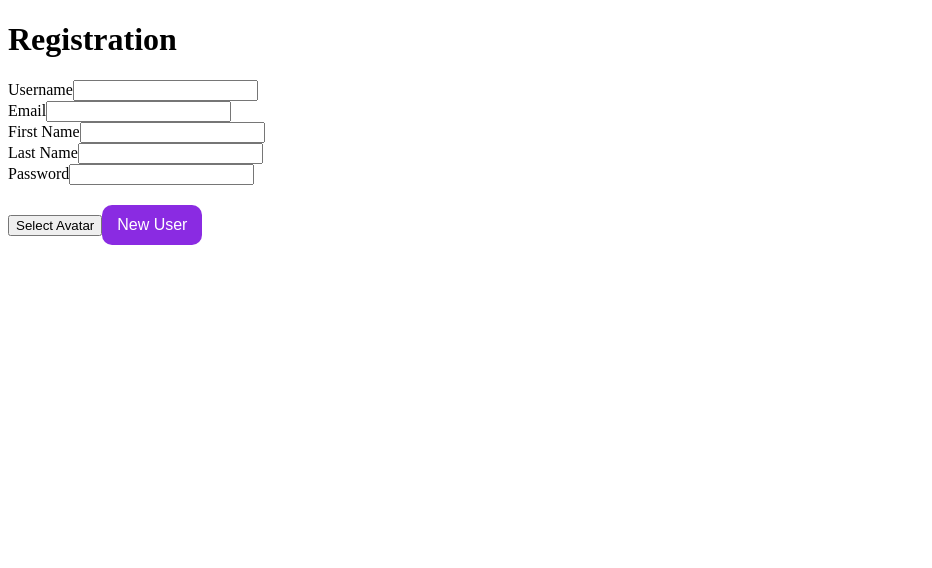
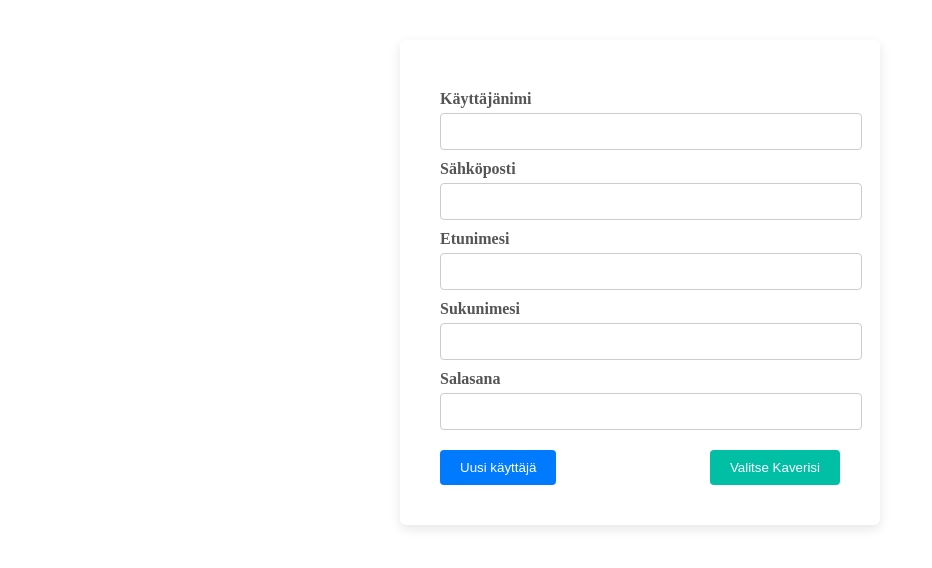
Before and after one commit to tuulikoo/LanguageApp, a Next.js app: page /Registration in a window 1280 px wide. Shown: the top 568 px of the page, without its empty margins (0-932 px from the left). Built offline with nearby package versions, Linux system fonts and the light colour scheme.

Commit message:
avatar saving for user and shitton of styles

```diff
--- a/src/components/registrationComponent.js
+++ b/src/components/registrationComponent.js
@@ -3,6 +3,7 @@ import { useState } from "react";
 import axios from "axios";
 import { useRouter } from "next/router";
 import styles from "../styles/RegistrationForm.module.scss";
+import Image from "next/image";
 
 function RegistrationForm() {
     const {
@@ -27,6 +28,10 @@ function RegistrationForm() {
     const router = useRouter();
 
     const onSubmit = async (data) => {
+        if (selectedAvatar) {
+            data.avatarId = selectedAvatar.id;
+        }
+
         try {
             setApiFeedback(null);
             setLoading(true);
@@ -34,7 +39,7 @@ function RegistrationForm() {
             if (response.status === 200) {
                 setApiFeedback({
                     type: "success",
-                    message: "User created successfully",
+                    message: "Käyttäjä luotu onnistuneesti!",
                 });
                 setTimeout(() => {
                     router.push("/Login");
@@ -48,43 +53,46 @@ function RegistrationForm() {
     };
 
     return (
-        <form onSubmit={handleSubmit(onSubmit)}>
+        <form className={styles.formWrapper} onSubmit={handleSubmit(onSubmit)}>
             {[
                 {
-                    label: "Username",
+                    label: "Käyttäjänimi",
                     type: "text",
                     id: "username",
-                    validation: { required: "Username is required" },
+                    validation: { required: "Käyttäjänimi tarvitaan" },
                 },
                 {
-                    label: "Email",
+                    label: "Sähköposti",
                     type: "email",
                     id: "email",
                     validation: {
-                        required: "Email is required",
+                        required: "Sähköpostiosoite tarvitaan",
                         pattern: {
                             value: /\S+@\S+\.\S+/,
-                            message: "Invalid email address",
+                            message: "Sähköpostiosoite ei ole oikeassa muodossa",
                         },
                     },
                 },
                 {
-                    label: "First Name",
+                    label: "Etunimesi",
                     type: "text",
                     id: "firstName",
-                    validation: { required: "First Name is required" },
+                    validation: { required: "Etunimi tarvitaan" },
                 },
                 {
-                    label: "Last Name",
+                    label: "Sukunimesi",
                     type: "text",
                     id: "lastName",
-                    validation: { required: "Last Name is required" },
+                    validation: { required: "Sukunimi tarvitaan" },
                 },
                 {
-                    label: "Password",
+                    label: "Salasana",
                     type: "password",
                     id: "password",
-                    validation: { required: "Password is required" },
+                    validation: {
+                        required: "Salasana tarvitaan",
+                        minLength: { 8: "Salasanan pitää olla vähintään 8 merkkiä" },
+                    },
                 },
             ].map((field) => (
                 <div key={field.id}>
@@ -99,15 +107,14 @@ function RegistrationForm() {
                     )}
                 </div>
             ))}
-
-            <button type="button" onClick={() => setIsModalOpen(true)}>
-                Select Avatar
-            </button>
-
+            <input
+                type="hidden"
+                {...register("avatarId")}
+                value={selectedAvatar ? selectedAvatar.id : ""}
+            />
             {isModalOpen && (
                 <div className={styles.modalOverlay}>
                     <div className={styles.modalContent}>
-                        <h2>Select an Avatar</h2>
                         <div className={styles.avatarsGrid}>
                             {avatars.map((avatar) => (
                                 <div
@@ -116,29 +123,35 @@ function RegistrationForm() {
                                         setSelectedAvatar(avatar);
                                         setIsModalOpen(false);
                                     }}
+
                                 >
                                     <img
                                         src={avatar.src}
                                         alt="Avatar"
-                                        className={
-                                            selectedAvatar === avatar ? styles.selectedAvatar : ""
-                                        }
+                                        className={`${styles.avatarImage} ${selectedAvatar === avatar ? styles.selectedAvatar : ""
+                                            }`}
                                     />
                                 </div>
                             ))}
                         </div>
-                        <button onClick={() => setIsModalOpen(false)}>Close</button>
+                        <button className={styles.closeModalButton} onClick={() => setIsModalOpen(false)}>Close</button>
                     </div>
                 </div>
             )}
+            <div className={styles.avatarButtoncontainer}>
+                <button
+                    className={styles.newUserButton}
+                    type="submit"
+                    disabled={loading}
+                >
+                    {loading ? "Ladataan..." : "Uusi käyttäjä"}
+                </button>
+                <button className={styles.selectAvatarButton} type="button" onClick={() => setIsModalOpen(true)}>
+                    {selectedAvatar ? "Vaihda Kaveria" : "Valitse Kaverisi"}
+                </button>
 
-            <button
-                className={styles.newUserButton}
-                type="submit"
-                disabled={loading}
-            >
-                {loading ? "Loading..." : "New User"}
-            </button>
+            </div>
+
 
             {apiFeedback && (
                 <p
--- a/src/pages/Registration.js
+++ b/src/pages/Registration.js
@@ -8,7 +8,6 @@ const handleSubmit = (data) => {
 
     return (
         <div>
-      <h1>Registration</h1>
             <RegistrationForm onSubmit={handleSubmit} />
         </div>
     );
--- a/src/pages/api/createUser.js
+++ b/src/pages/api/createUser.js
@@ -15,7 +15,7 @@ const emailExists = async (email) => {
 };
 
 const CreateUser = async (req, res) => {
-    const { username, password, email, firstName, lastName } = req.body;
+    const { username, password, email, firstName, lastName, avatarId } = req.body;
 
     try {
         // Check if username or email already exists
@@ -35,6 +35,7 @@ const CreateUser = async (req, res) => {
                 email,
                 firstName,
                 lastName,
+                avatarId,
             },
         });
 
@@ -47,7 +48,7 @@ const CreateUser = async (req, res) => {
         const token = generateToken(payload);
         res.status(200).json({ message: 'User created successfully', token });
     } catch (error) {
-        res.status(500).json({ message: error.message });
+        res.status(500).json({ message: "something went wrong" });
     }
 };
 
--- a/src/styles/RegistrationForm.module.scss
+++ b/src/styles/RegistrationForm.module.scss
@@ -1,21 +1,37 @@
-.newUserButton {
-    margin-top: 20px;
-    width: 100px;
-    height: 40px;
-    background-color: blueviolet;
-    border: none;
-    border-radius: 10px;
-    color: white;
-    font-size: 16px;
-    font-weight: 500;
-    cursor: pointer;
-    transition: all 0.3s ease-in-out;
-    &:hover {
-        background-color: green;
+.formWrapper {
+  max-width: 400px;
+  margin: 40px auto;
+  padding: 40px;
+  background-color: #fff;
+  border-radius: 6px;
+  box-shadow: 0px 4px 12px rgba(13, 4, 5, 0.1);
+
+  label {
+    display: block;
+    margin-top: 10px;
+    font-weight: 600;
+    color: #555;
+  }
+
+  input {
+    width: 100%;
+    padding: 10px;
+    margin-top: 5px;
+    border: 1px solid #ccc;
+    border-radius: 4px;
+    transition: border 0.2s;
+
+    &:focus {
+      border-color: #007BFF;
     }
   }
 
-// Avatar selector modal
+  .inputError {
+    color: red;
+    font-size: 0.85em;
+    margin-top: 5px;
+  }
+}
 
 .modalOverlay {
   position: fixed;
@@ -23,37 +39,110 @@
   left: 0;
   right: 0;
   bottom: 0;
-    background: rgba(0, 0, 0, 0.6);
+  background-color: rgba(0, 0, 0, 0.5);
   display: flex;
+  align-items: center;
   justify-content: center;
-    align-items: center;
   z-index: 1000;
 }
 
 .modalContent {
-    background: #fff;
-    padding: 20px;
+  background-color: #fff;
+  padding: 30px;
+  width: 80%;
+  max-width: 500px;
   border-radius: 8px;
-    width: 60%;
-    max-width: 400px;
+
+  h2 {
+    font-size: 1.5em;
+    margin-bottom: 20px;
+    text-align: center;
+    text-transform: uppercase;
+    letter-spacing: 1,5px;
+    position: relative;
+    }
    }
 
+
+
 .avatarsGrid {
-    display: flex;
+  display: grid;
+  grid-template-columns: repeat(2, 1fr);
   gap: 20px;
-    flex-wrap: wrap;
-    justify-content: center;
+}
+.avatarImage {
+  width: 70%;
+  border-radius: 50%;
+  cursor: pointer;
+  filter: grayscale(5%) opacity(0.8);
+  transition:
+    transform 0.4s cubic-bezier(0.300, 0.2, 0.355, 1),
+    filter 0.3s ease;
 
-    div {
-        cursor: pointer;
+  &:hover {
+    transform: scale(1.23);
+    filter: grayscale(0%) opacity(1);
+  }
+}
+.selectedAvatar {
+  border: 3px solid #007BFF;
+  border-radius: 50%;
 }
 
-    img {
-        width: 50px;
-        height: 50px;
+.avatarButtoncontainer {
+  margin-top: 20px;
+  display: flex;
+  justify-content: space-between;
+  align-items: center;
 }
 
-    .selectedAvatar {
-        border: 2px solid blue;
+.newUserButton,
+.selectAvatarButton,
+.closeModalButton {
+  padding: 10px 20px;
+  border: none;
+  border-radius: 4px;
+  cursor: pointer;
+  transition: background-color 0.2s;
+}
+
+.newUserButton {
+  background-color: #007BFF;
+  color: #fff;
+
+  &:hover {
+    background-color: #0056b3;
+  }
+
+  &:disabled {
+    background-color: #b3c2d1;
+    cursor: not-allowed;
   }
 }
+
+.selectAvatarButton {
+  background-color: #00bfa5;
+  color: #fff;
+
+  &:hover {
+    background-color: #009580;
+  }
+}
+
+.closeModalButton {
+  background-color: #f44336;
+  color: #fff;
+  margin-top: 20px;
+
+  &:hover {
+    background-color: #d32f2f;
+  }
+}
+
+.successMessage {
+  color: #4caf50;
+}
+
+.errorMessage {
+  color: #f44336;
+}
```
Also changed, not shown: src/pages/api/login.js (indentation only), 1 other file (tests, documents, lock files or other folders). Lines whose indentation alone changed are shown as unchanged.
